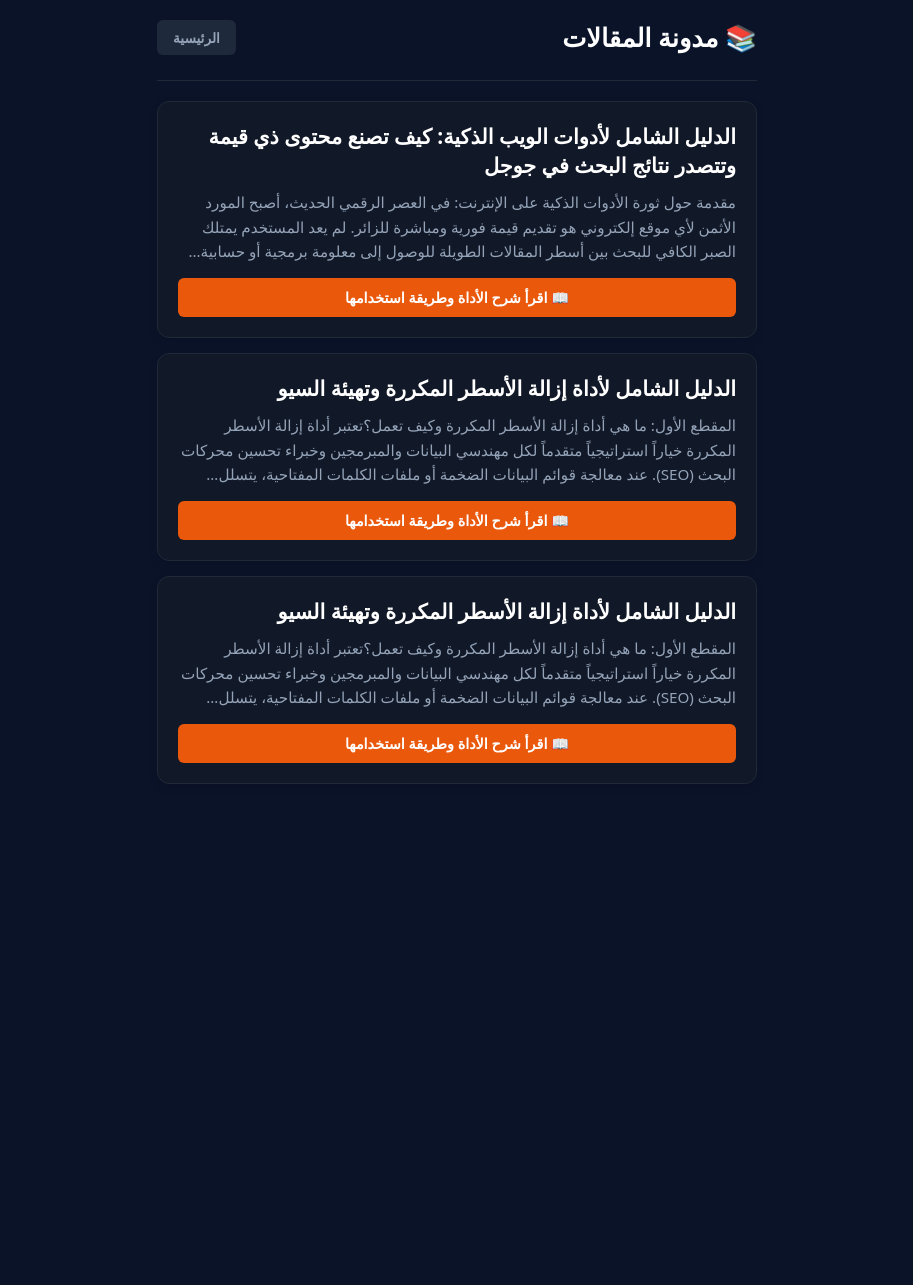
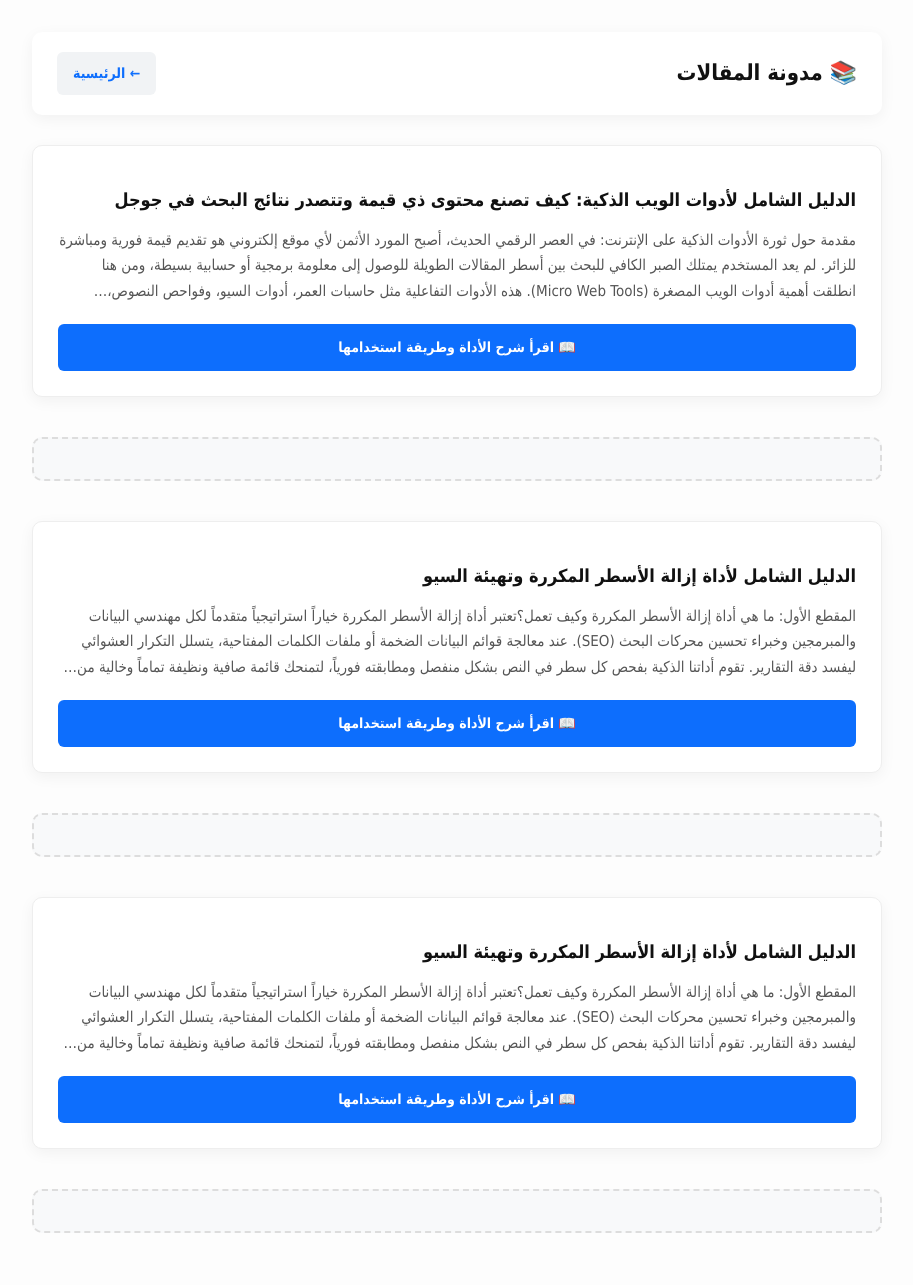
Before and after one commit to almasry00300/smart-tools-pro, a Flask app: page /blog in a window 1280 px wide. Shown: the whole page, without its empty margins (183-1096 px from the left). Before the commit the page ends 784 px from the top, so only its background shows below. Run offline with Flask 3, Linux system fonts and the light colour scheme.

Commit message:
update blog layout and ads

```diff
--- a/templates/blog.html
+++ b/templates/blog.html
@@ -3,36 +3,46 @@
 <head>
     <meta charset="UTF-8">
     <meta name="viewport" content="width=device-width, initial-scale=1.0">
-    <title>مدونة المقالات الحصرية</title>
+    <title>مدونة المقالات - SmartToolsPro</title>
+    <meta name="description" content="مدونة منصة SmartToolsPro لأحدث المقالات وشروحات الأدوات الرقمية.">
+    <script async src="https://pagead2.googlesyndication.com/pagead/js/adsbygoogle.js?client=ca-pub-2246897924204842" crossorigin="anonymous"></script>
     <style>
-        * { box-sizing: border-box; margin: 0; padding: 0; font-family: system-ui, -apple-system, sans-serif; }
-        body { background-color: #0b1329; color: #f8fafc; padding: 20px; min-height: 100vh; }
-        .container { max-width: 600px; margin: 0 auto; width: 100%; }
-        .header { display: flex; justify-content: space-between; align-items: center; margin-bottom: 25px; }
-        .header h1 { font-size: 1.6rem; font-weight: 800; color: #ffffff; }
-        .btn-home { text-decoration: none; color: #94a3b8; background: #1e293b; padding: 8px 16px; border-radius: 6px; font-size: 0.85rem; font-weight: bold; }
-        .blog-card { background: #111827; border-radius: 12px; padding: 20px; margin-bottom: 15px; border: 1px solid #1f2937; box-shadow: 0 4px 10px rgba(0,0,0,0.1); }
-        .blog-card h2 { font-size: 1.3rem; font-weight: 700; color: #ffffff; margin-bottom: 10px; line-height: 1.4; }
-        .blog-card p { font-size: 0.95rem; color: #94a3b8; line-height: 1.6; margin-bottom: 15px; display: -webkit-box; -webkit-line-clamp: 3; -webkit-box-orient: vertical; overflow: hidden; }
-        .btn-read { background-color: #ea580c; color: #ffffff; border-radius: 6px; font-weight: bold; padding: 10px 20px; text-decoration: none; display: inline-block; font-size: 0.9rem; text-align: center; width: 100%; }
-        .btn-read:hover { background-color: #c2410c; }
-        .text-center { text-align: center; padding: 40px 0; color: #64748b; }
+        body { font-family: Tahoma, sans-serif; padding: 12px; line-height: 1.9; background: #fdfdfd; color: #222; margin: 0; }
+        .container { max-width: 850px; margin: 20px auto; width: 100%; box-sizing: border-box; }
+        .header { display: flex; justify-content: space-between; align-items: center; margin-bottom: 30px; background: #fff; padding: 20px 25px; border-radius: 10px; box-shadow: 0 4px 15px rgba(0,0,0,0.05); }
+        .header h1 { font-size: 22px; color: #111; font-weight: bold; margin: 0; }
+        .btn-home { text-decoration: none; color: #0d6efd; background: #f1f3f5; padding: 8px 16px; border-radius: 6px; font-size: 14px; font-weight: bold; transition: all 0.3s; }
+        .btn-home:hover { background: #0d6efd; color: #fff; }
+        .blog-card { background: #fff; border-radius: 10px; padding: 25px; margin-bottom: 40px; box-shadow: 0 4px 15px rgba(0,0,0,0.05); border: 1px solid #eee; }
+        .blog-card h2 { font-size: 18px; font-weight: 700; color: #111; margin-bottom: 12px; line-height: 1.5; }
+        .blog-card p { font-size: 15px; color: #555; line-height: 1.7; margin-bottom: 20px; display: -webkit-box; -webkit-line-clamp: 3; -webkit-box-orient: vertical; overflow: hidden; }
+        .ad-space { background: #f8f9fa; border: 2px dashed #ddd; border-radius: 10px; padding: 20px; text-align: center; margin-bottom: 40px; }
+        .btn-read { background-color: #0d6efd; color: #ffffff; border-radius: 6px; font-weight: bold; padding: 10px 20px; text-decoration: none; display: inline-block; font-size: 14px; text-align: center; width: 100%; box-sizing: border-box; transition: background 0.3s; }
+        .btn-read:hover { background-color: #0b5ed7; }
+        .text-center { text-align: center; padding: 40px; color: #666; background: #fff; border-radius: 10px; box-shadow: 0 4px 15px rgba(0,0,0,0.05); }
     </style>
 </head>
 <body>
     <div class="container">
         <div class="header">
             <h1>📚 مدونة المقالات</h1>
-            <a href="/" class="btn-home">الرئيسية</a>
+            <a href="/" class="btn-home">← الرئيسية</a>
         </div>
-        <hr style="border: 0; border-top: 1px solid #1f2937; margin-bottom: 20px;">
-
         {% if posts %}
             {% for post in posts %}
             <div class="blog-card">
                 <h2>{{ post.title }}</h2>
                 <p>{{ post.content | striptags }}</p>
                 <a href="/blog/post-speed/{{ post.id }}" class="btn-read">📖 اقرأ شرح الأداة وطريقة استخدامها</a>
+            </div>
+            <div class="ad-space">
+                <ins class="adsbygoogle"
+                     style="display:block"
+                     data-ad-client="ca-pub-2246897924204842"
+                     data-ad-slot="xxxxxxxxx"
+                     data-ad-format="auto"
+                     data-full-width-responsive="true"></ins>
+                <script>(adsbygoogle = window.adsbygoogle || []).push({});</script>
             </div>
             {% endfor %}
         {% else %}
```
